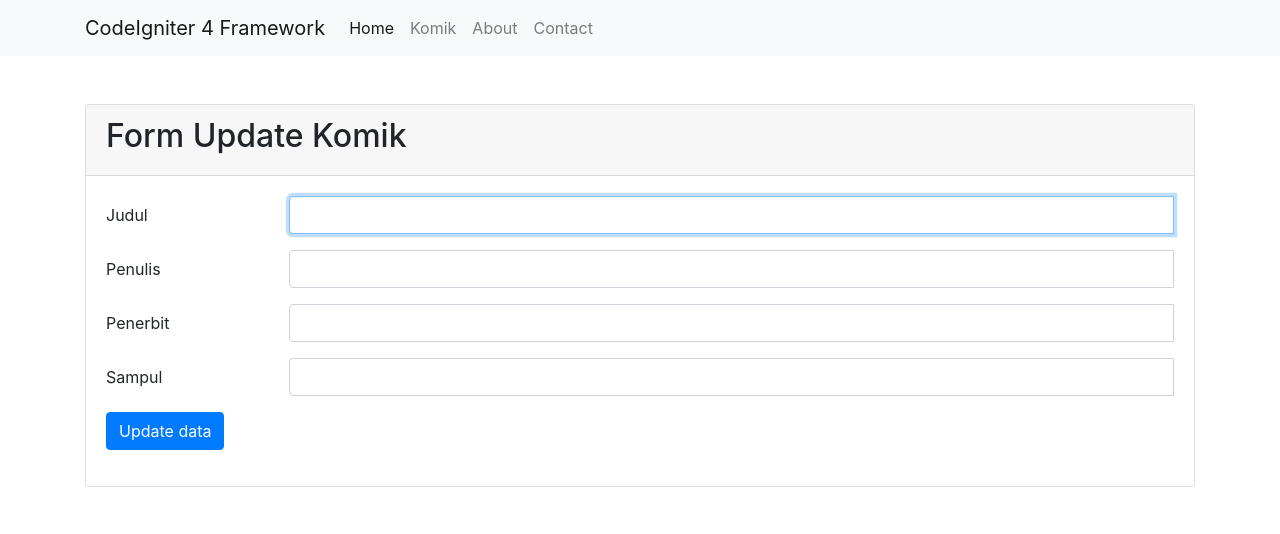
After one commit to carollousdev/ci4app, a CodeIgniter 4 app: the page made by app/Views/Komik/Edit.php in a window 1280 px wide. The commit adds this page. Shown: the top 534 px of the page. Run offline with PHP 8.4 and a stand-in for CodeIgniter, Linux system fonts and the light colour scheme; the template is opened without the code that fills it, so the values that code supplies are empty; some libraries are stand-ins or nearby versions.

Commit message:
Fix: Improved update function for Komik controller.
- Refactored validation rules and messages for clarity
- Enhanced data preparation for updating the komik
- Ensured proper validation and error handling
- Simplified conditional checks and data merging

```diff
--- a/app/Config/Routes.php
+++ b/app/Config/Routes.php
@@ -8,5 +8,6 @@ use CodeIgniter\Router\RouteCollection;
 $routes->setAutoRoute(true);
 $routes->get('/', 'Pages::index');
 $routes->get('/komik/create', 'Komik::create');
+$routes->get('/komik/edit/(:segment)', 'Komik::edit/$1');
 $routes->delete('/komik/(:num)', 'Komik::delete/$1');
 $routes->get('/komik/(:segment)', 'Komik::details/$1');
--- a/app/Controllers/BaseController.php
+++ b/app/Controllers/BaseController.php
@@ -55,7 +55,7 @@ abstract class BaseController extends Controller
 
         // E.g.: $this->session = \Config\Services::session();
 
-        // session();
+        session();
         isset($_SERVER['PATH_INFO']) ? $this->data['method'] = explode('/', $_SERVER['PATH_INFO'])[1] : $this->data['method'] = "";
     }
 }
--- a/app/Models/KomikModel.php
+++ b/app/Models/KomikModel.php
@@ -11,11 +11,11 @@ class KomikModel extends Model
 
     protected $allowedFields = ['judul', 'sampul', 'slug', 'penulis', 'penerbit'];
 
-    public function getKomik($slug = false)
+    public function getKomik($parameter1 = [])
     {
-        if (!$slug)
+        if (!$parameter1)
             return $this->findAll();
         else
-            return $this->where(['slug' => $slug])->first();
+            return $this->where($parameter1)->first();
     }
 }
--- a/app/Views/Komik/Detail.php
+++ b/app/Views/Komik/Detail.php
@@ -17,7 +17,7 @@
                             <p class="card-text"><strong>Penulis: </strong><?= $komik['penulis']; ?></p>
                             <p class="card-text"><small class="text-muted"><strong>Penerbit: </strong><?= $komik['penerbit']; ?></small></p>
 
-                            <a href="" class="btn btn-sm btn-warning">Edit</a>
+                            <a href="<?= base_url('komik/edit/' . $komik['slug']) ?>" class="btn btn-sm btn-warning">Edit</a>
                             <form action="<?= base_url('komik/' . $komik['id']) ?>" class="d-inline" method="POST">
                                 <input type="hidden" name="_method" value="DELETE">
                                 <button class="btn btn-sm btn-danger" type="submit" onclick="return confirm('Apakah Anda yakin?')">delete</button>
--- /dev/null
+++ b/app/Views/Komik/Edit.php
@@ -0,0 +1,78 @@
+<?= $this->extend('layout/template'); ?>
+
+<?= $this->section('content'); ?>
+
+<div class='container'>
+    <div class='row'>
+        <div class=col>
+            <div class="card my-5">
+                <div class="card-header">
+                    <h2>Form Update Komik</h2>
+                </div>
+                <div class="card-body">
+                    <form action="<?= base_url('komik/update'); ?>" class="needs-validation" method="POST" novalidate>
+
+                        <input type="hidden" name="id" id="id" value="<?= $komik['id'] ?>">
+
+                        <div class="form-group row">
+                            <label for="sampul" class="col-sm-2 col-form-label">Judul</label>
+                            <div class="col-sm-10">
+                                <div class="input-group">
+                                    <input type="text" class="form-control <?= (!empty(session('validation')['judul'])) ? 'is-invalid' : '' ?>" name="judul" id="judul" value="<?= $komik['judul'] ?>" autofocus>
+                                    <div class="invalid-feedback">
+                                        <?= session('validation')['judul'] ?? '' ?>
+                                    </div>
+                                </div>
+                            </div>
+                        </div>
+
+                        <div class="form-group row">
+                            <label for="sampul" class="col-sm-2 col-form-label">Penulis</label>
+                            <div class="col-sm-10">
+                                <div class="input-group">
+                                    <input type="text" class="form-control <?= (!empty(session('validation')['penulis'])) ? 'is-invalid' : '' ?>" name="penulis" id="penulis" value="<?= old('penulis') ?? $komik['penulis'] ?>">
+                                    <div class="invalid-feedback">
+                                        <?= session('validation')['penulis'] ?? '' ?>
+                                    </div>
+                                </div>
+                            </div>
+                        </div>
+
+                        <div class="form-group row">
+                            <label for="sampul" class="col-sm-2 col-form-label">Penerbit</label>
+                            <div class="col-sm-10">
+                                <div class="input-group">
+                                    <input type="text" class="form-control <?= (!empty(session('validation')['penerbit'])) ? 'is-invalid' : '' ?>" name="penerbit" id="penerbit" value="<?= old('penerbit') ?? $komik['penerbit'] ?>">
+                                    <div class="invalid-feedback">
+                                        <?= session('validation')['penerbit'] ?? '' ?>
+                                    </div>
+                                </div>
+                            </div>
+                        </div>
+
+                        <div class="form-group row">
+                            <label for="sampul" class="col-sm-2 col-form-label">Sampul</label>
+                            <div class="col-sm-10">
+                                <div class="input-group">
+                                    <input type="text" class="form-control <?= (!empty(session('validation')['sampul'])) ? 'is-invalid' : '' ?>" name="sampul" id="sampul" value="<?= old('sampul') ?? $komik['sampul'] ?>">
+                                    <div class="invalid-feedback">
+                                        <?= session('validation')['sampul'] ?? '' ?>
+                                    </div>
+                                </div>
+                            </div>
+                        </div>
+
+                        <div class="form-group row">
+                            <div class="col-sm-10">
+                                <button type="submit" class="btn btn-primary">Update data</button>
+                            </div>
+                        </div>
+
+                    </form>
+                </div>
+            </div>
+        </div>
+    </div>
+</div>
+
+<?= $this->endSection(); ?>
```
Also changed, not shown: app/Controllers/Komik.php (+48 -1 lines).
